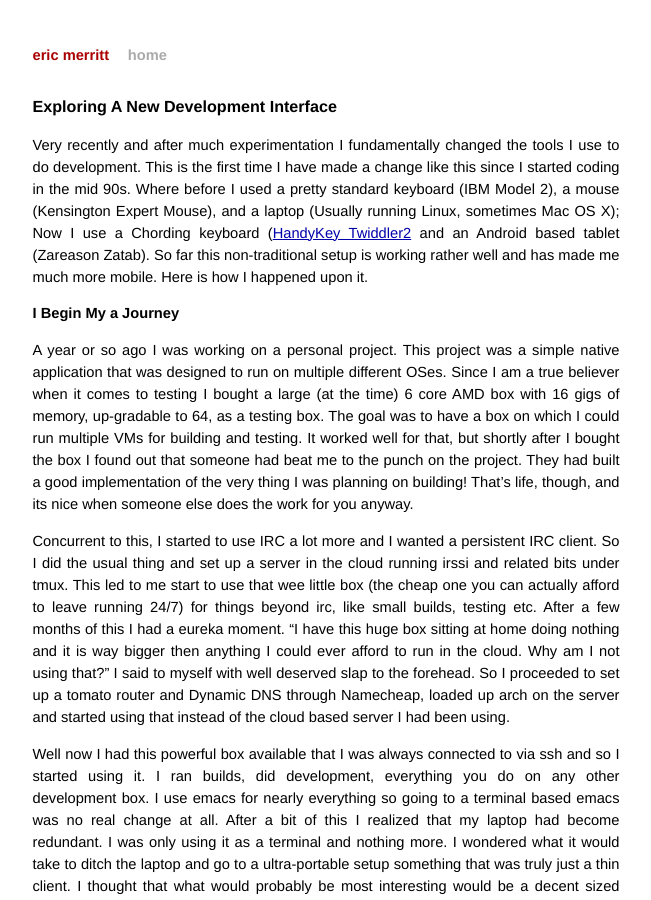
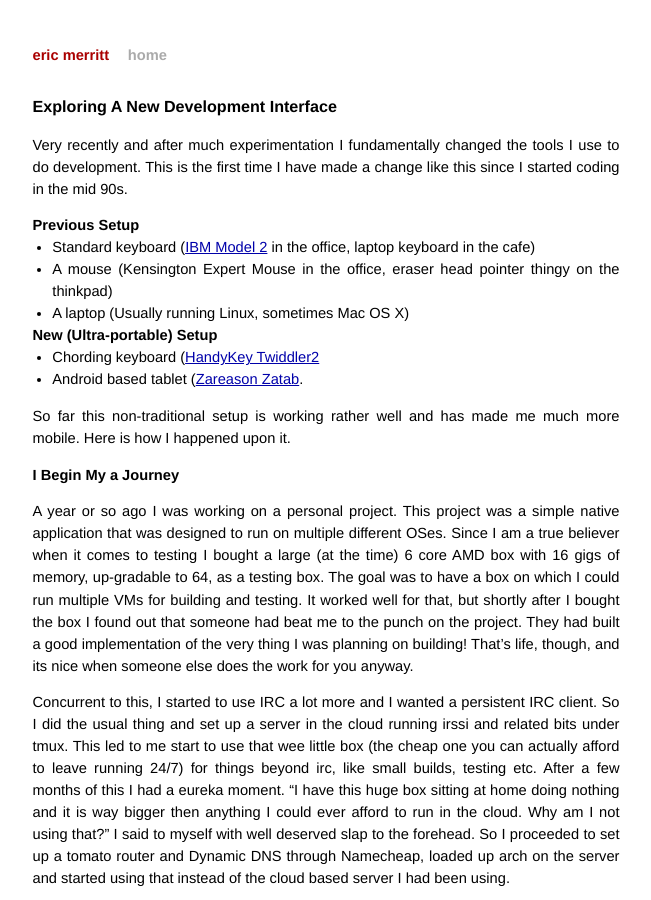
Before and after one commit to ericbmerritt/blog, a Jekyll site: the page built from _posts/2012-08-03-exploring-a-new-development-interface.md, in a window 1280 px wide and 900 px high. Shown: the whole window, without its empty margins (314-965 px from the left). Built offline with Jekyll 4.4.1, drawn with Linux system fonts in a browser that asks for light colours; Markdown is read by kramdown in place of the engine named in the settings; comment, search, counter and statistics services are not loaded.

Commit message:
fix some of the initial wording in devinterface

```diff
--- a/_posts/2012-08-03-exploring-a-new-development-interface.md
+++ b/_posts/2012-08-03-exploring-a-new-development-interface.md
@@ -8,13 +8,25 @@ title: Exploring A New Development Interface
 
 Very recently and after much experimentation I fundamentally changed
 the tools I use to do development. This is the first time I have made
-a change like this since I started coding in the mid 90s. Where before
-I used a pretty standard keyboard (IBM Model 2), a mouse (Kensington
-Expert Mouse), and a laptop (Usually running Linux, sometimes Mac OS
-X); Now I use a Chording keyboard
-([HandyKey Twiddler2](http://handykey.com) and an Android based tablet
-(Zareason Zatab). So far this non-traditional setup is working rather
-well and has made me much more mobile. Here is how I happened upon it.
+a change like this since I started coding in the mid 90s.
+
+### Previous Setup
+
+* Standard keyboard
+  ([IBM Model 2](http://en.wikipedia.org/wiki/Model_M_keyboard) in the
+  office, laptop keyboard in the cafe)
+* A mouse (Kensington Expert Mouse in the office, eraser head pointer
+  thingy on the thinkpad)
+* A laptop (Usually running Linux, sometimes Mac OS X)
+
+### New (Ultra-portable) Setup
+
+* Chording keyboard ([HandyKey Twiddler2](http://handykey.com)
+* Android based tablet
+([Zareason Zatab](http://zareason.com/shop/zatab.html).
+
+So far this non-traditional setup is working rather well and has made
+me much more mobile. Here is how I happened upon it.
 
 
 I Begin My a Journey
```
